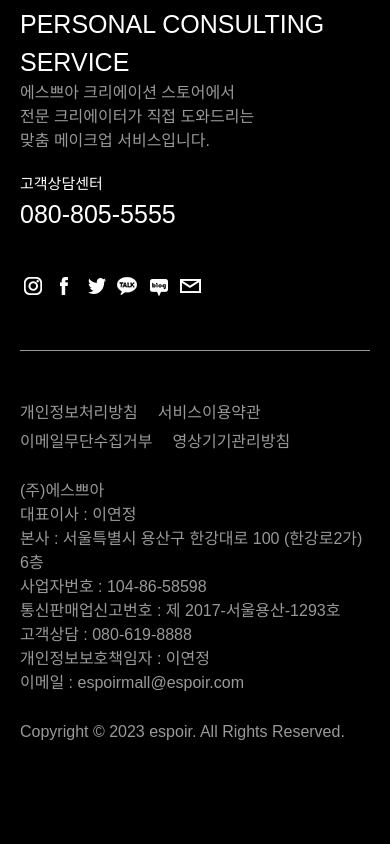
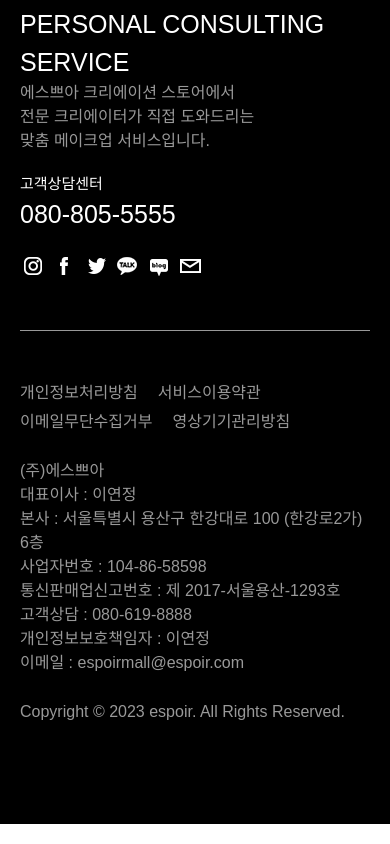
Before and after one commit to tpflsk495-lab/espoir, a plain HTML site: page index.html in a window 390 px wide. Shown: the part 5642-6486 px from the top of the page. Drawn offline with nearby package versions, Linux system fonts and the light colour scheme; a web font is replaced by a local one.

Commit message:
Update main.css

```diff
--- a/css/main.css
+++ b/css/main.css
@@ -120,7 +120,7 @@ h2{font-family: "Gloock", serif; font-size: 6.5rem; color: #ce0e2d; text-transfo
 
 @media (max-width:1000px) {
     #footer .footer_list{flex-wrap: wrap;}
-    #footer .icon{padding-top: 20px;}
+
     #footer .footer_list{grid-template-columns: auto auto auto;}
 }
 @media (max-width:800px) {
```
